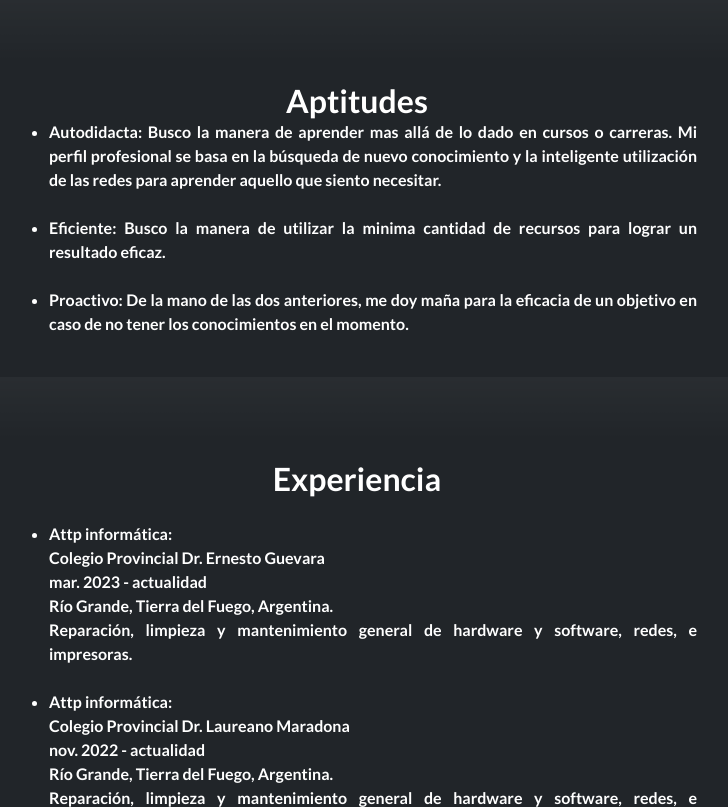
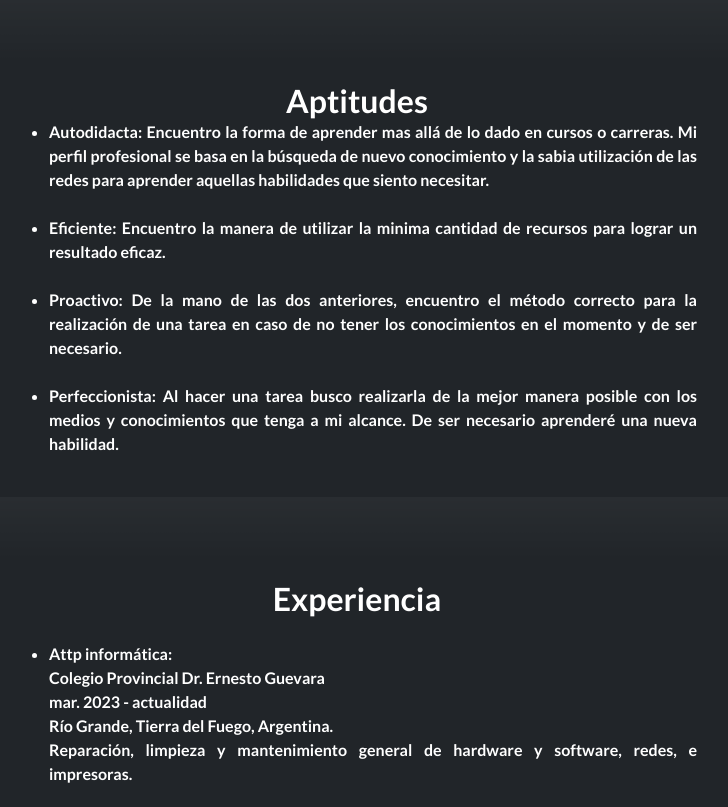
Before and after one commit to PabloMoore96/PF-Moore, a plain HTML site: page pages/cv.html in a window 1280 px wide. Shown: the part 2180-2987 px from the top of the page, without its empty margins (283-1011 px from the left). Drawn offline with nearby package versions, Linux system fonts and the light colour scheme.

Commit message:
Actualización y mejoras de redacción

```diff
--- a/pages/cv.html
+++ b/pages/cv.html
@@ -130,9 +130,11 @@
         Aptitudes
       </h2>
       <ul class="ul text-center">
-        <li class="lista">Autodidacta: Busco la manera de aprender mas allá de lo dado en cursos o carreras. Mi perfil profesional se basa en la búsqueda de nuevo conocimiento y la inteligente utilización de las redes para aprender aquello que siento necesitar.</li><br>
-        <li class="lista">Eficiente: Busco la manera de utilizar la minima cantidad de recursos para lograr un resultado eficaz.</li><br>
-        <li class="lista">Proactivo: De la mano de las dos anteriores, me doy maña para la eficacia de un objetivo en caso de no tener los conocimientos en el momento.</li><br>
+        <li class="lista">Autodidacta: Encuentro la forma de aprender mas allá de lo dado en cursos o carreras. Mi perfil profesional se basa en la búsqueda de nuevo conocimiento y la sabia utilización de las redes para aprender aquellas habilidades que siento necesitar.</li><br>
+        <li class="lista">Eficiente: Encuentro la manera de utilizar la minima cantidad de recursos para lograr un resultado eficaz.</li><br>
+        <li class="lista">Proactivo: De la mano de las dos anteriores, encuentro el método correcto para la realización de una tarea en caso de no tener los conocimientos en el momento y de ser necesario.</li><br>
+        <li class="lista">Perfeccionista: Al hacer una tarea busco realizarla de la mejor manera posible con los medios y conocimientos que tenga a mi alcance. De ser necesario aprenderé una nueva habilidad.</li><br>
+
       </ul>
     </article>
 
@@ -155,7 +157,7 @@
         <li class="lista">
           Attp informática: <br>
           Colegio Provincial Dr. Laureano Maradona <br>
-          nov. 2022 - actualidad <br>
+          nov. 2022 - abr. 2023 · 6 meses <br>
           Río Grande, Tierra del Fuego, Argentina. <br>
           Reparación, limpieza y mantenimiento general de hardware y software, redes, e impresoras.
         </li><br>
```
